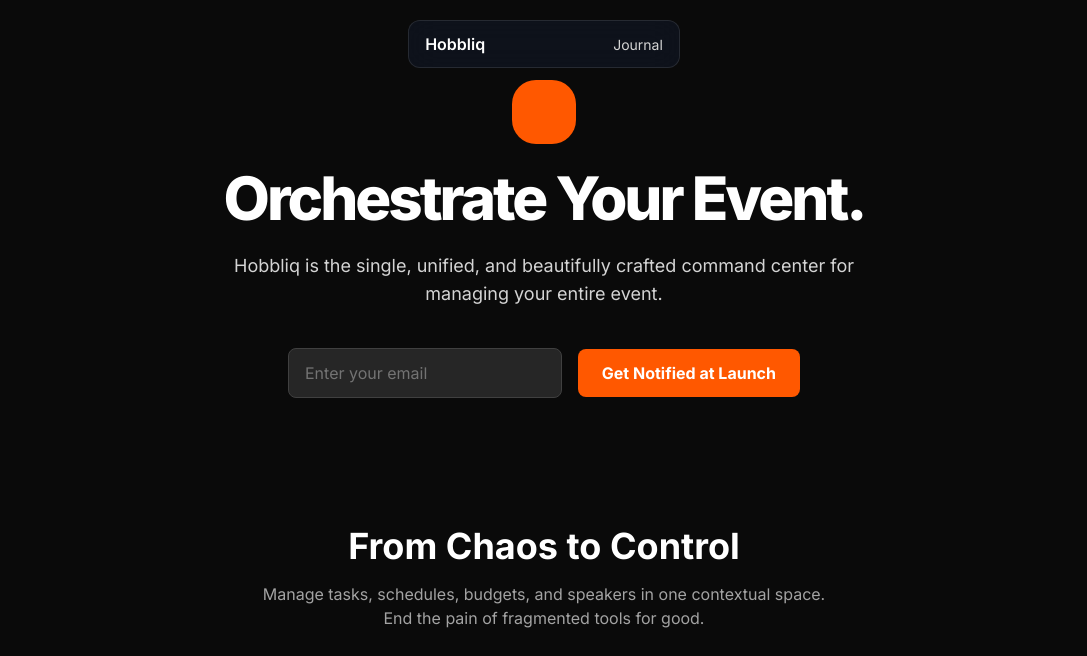
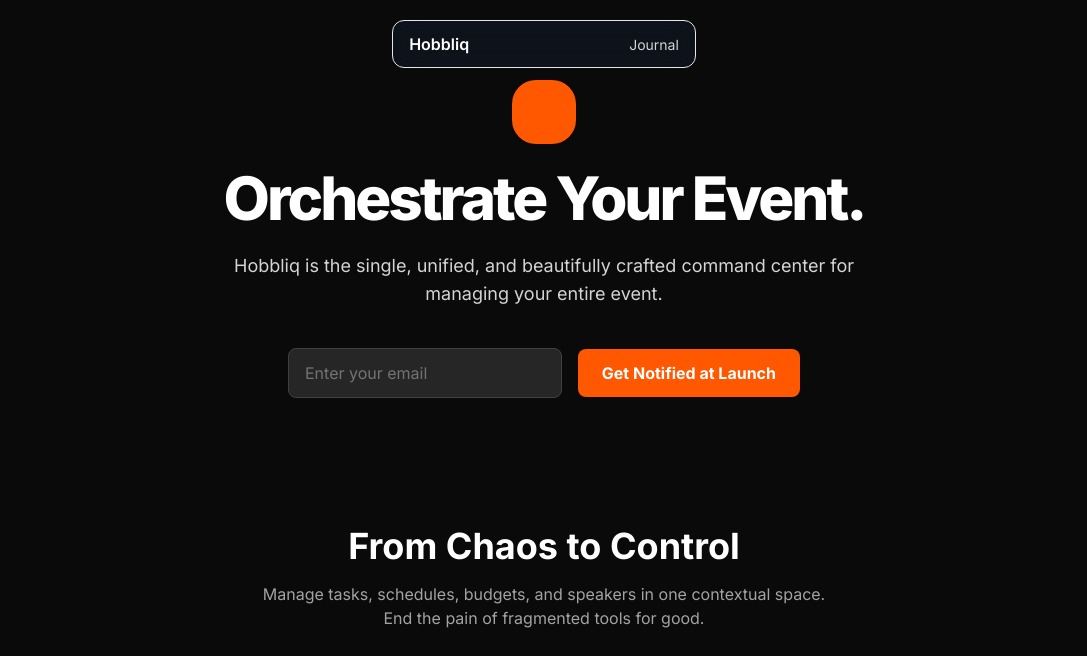
Before and after one commit to shblyng/hobbliq-landing, a plain HTML site: page index.html in a window 1280 px wide. Shown: the top 656 px of the page, without its empty margins (96-1183 px from the left). Drawn offline with nearby package versions, Linux system fonts and the light colour scheme.

Commit message:
Commit and push

```diff
--- a/index.html
+++ b/index.html
@@ -67,7 +67,7 @@
 
 
 <header class="fixed top-0 w-full z-50 flex justify-center pt-5">
-    <div class="flex h-12 items-center justify-between gap-x-32 rounded-xl border border-white/10 bg-gray-900/60 px-4 backdrop-blur-lg">
+    <div class="flex h-12 items-center justify-between gap-x-40 rounded-xl border border-#1A1A1A/10 bg-gray-900/60 px-4 backdrop-blur-lg">
         <a href="index.html" class="flex items-center space-x-6">
                 <rect width="64" height="32" rx="8" fill="#0F0F0F"/>
                 <path d="M10 10H14V22H10V10Z" fill="#0A0A0A"/>
```
